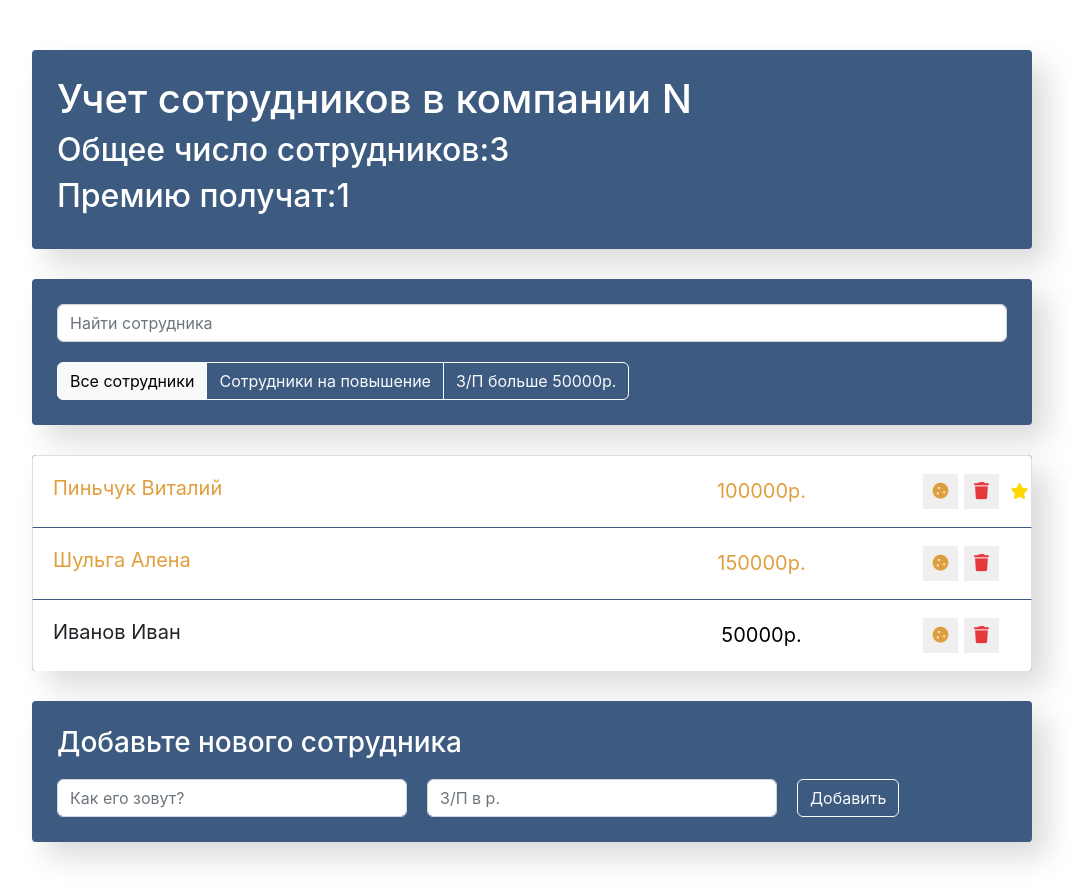
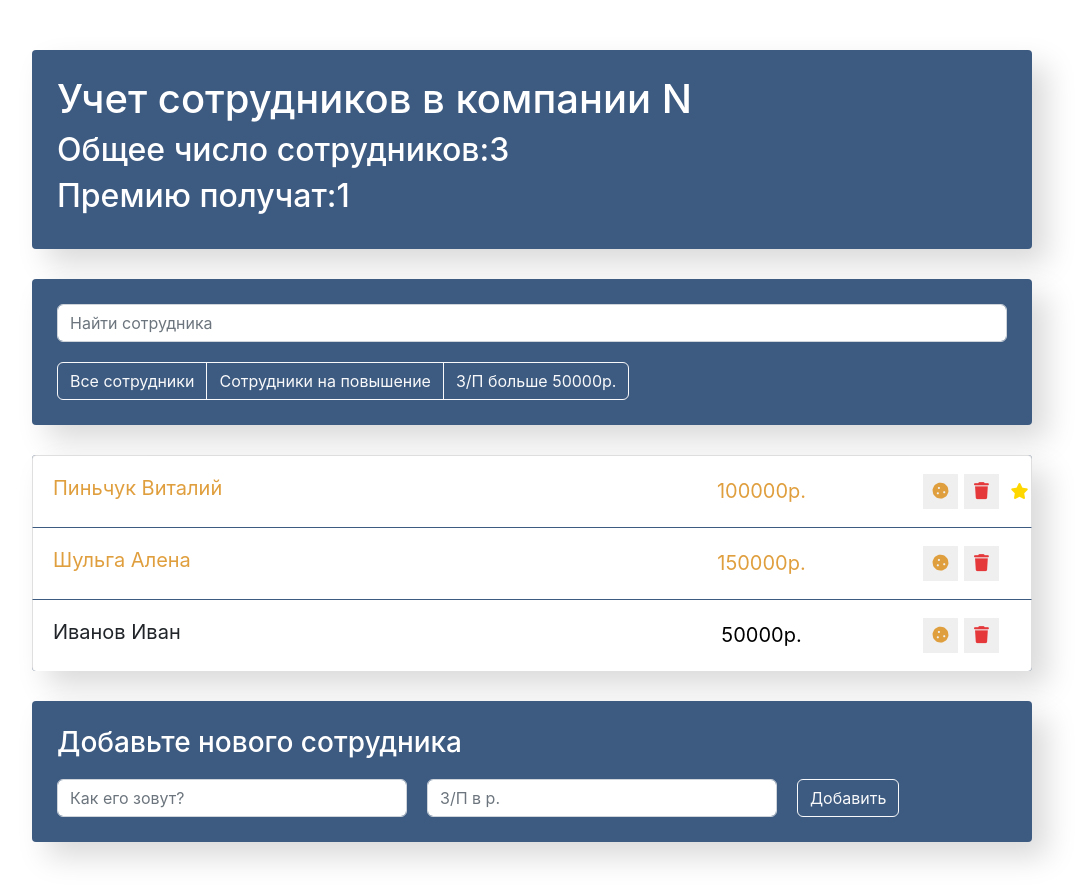
Before and after one commit to Yitala9b2/employees-app, a React (Create React App) app: page / in a window 1280 px wide. Shown: the whole page, without its empty margins (108-1192 px from the left). Built offline with nearby package versions, Linux system fonts and the light colour scheme.

Commit message:
закончена работа с фильтрами

```diff
--- a/src/components/app-filter/AppFilter.jsx
+++ b/src/components/app-filter/AppFilter.jsx
@@ -1,24 +1,33 @@
 import './AppFilter.css';
 
-const AppFilter = () => (
-    <div className="btn-group">
-        <button
-            className="btn btn-light"
-            type="button">
-                Все сотрудники
-        </button>
-        <button
-            className="btn btn-outline-light"
-            type="button">
-                Сотрудники на повышение
-        </button>
-        <button
-            className="btn btn-outline-light"
-            type="button">
-                З/П больше 50000р.
-        </button>
-    </div>
-);
+
+const AppFilter = (props) => {
+    const buttonsData = [
+        { name: 'all', label: 'Все сотрудники' },
+        { name: 'increase', label: 'Сотрудники на повышение' },
+        { name: 'more then 50000', label: 'З/П больше 50000р.' },
+    ];
+
+    const buttons = buttonsData.map(({ name, label }) => {
+        const active = props.filter === name; // ищем фильтр равный имени
+        const clazz = active ? 'btn-light' : 'btn-outline-light';
+        return (
+            <button
+                className={`btn ${clazz}`}
+                type="button"
+                key ={name}
+                onClick = {() => props.onUpdateFilter(name)}>
+                {label}
+            </button>
+        );
+    });
+
+    return (
+        <div className="btn-group">
+            {buttons}
+        </div>
+    );
+};
 
 
 
--- a/src/components/app/App.jsx
+++ b/src/components/app/App.jsx
@@ -113,6 +113,7 @@ class App extends Component {
         const employees = data.length;
         const likes = data.filter((item) => item.like).length;
 
+        // фильтрация по фильтру и поиску
         const visibleData = this.filterEmpHanler(this.searchEmpHandler(data, term), filter);
 
         return (
@@ -126,7 +127,8 @@ class App extends Component {
                         onUpdateSearch = {this.onUpdateSearchHandler}
                     />
                     <AppFilter
-                        onUpdateFilter = {this.onUpdateFilterHandler}/>
+                        onUpdateFilter = {this.onUpdateFilterHandler}
+                        filter = {filter}/>
                 </div>
                 <EmployeesList
                     data={visibleData}
```
